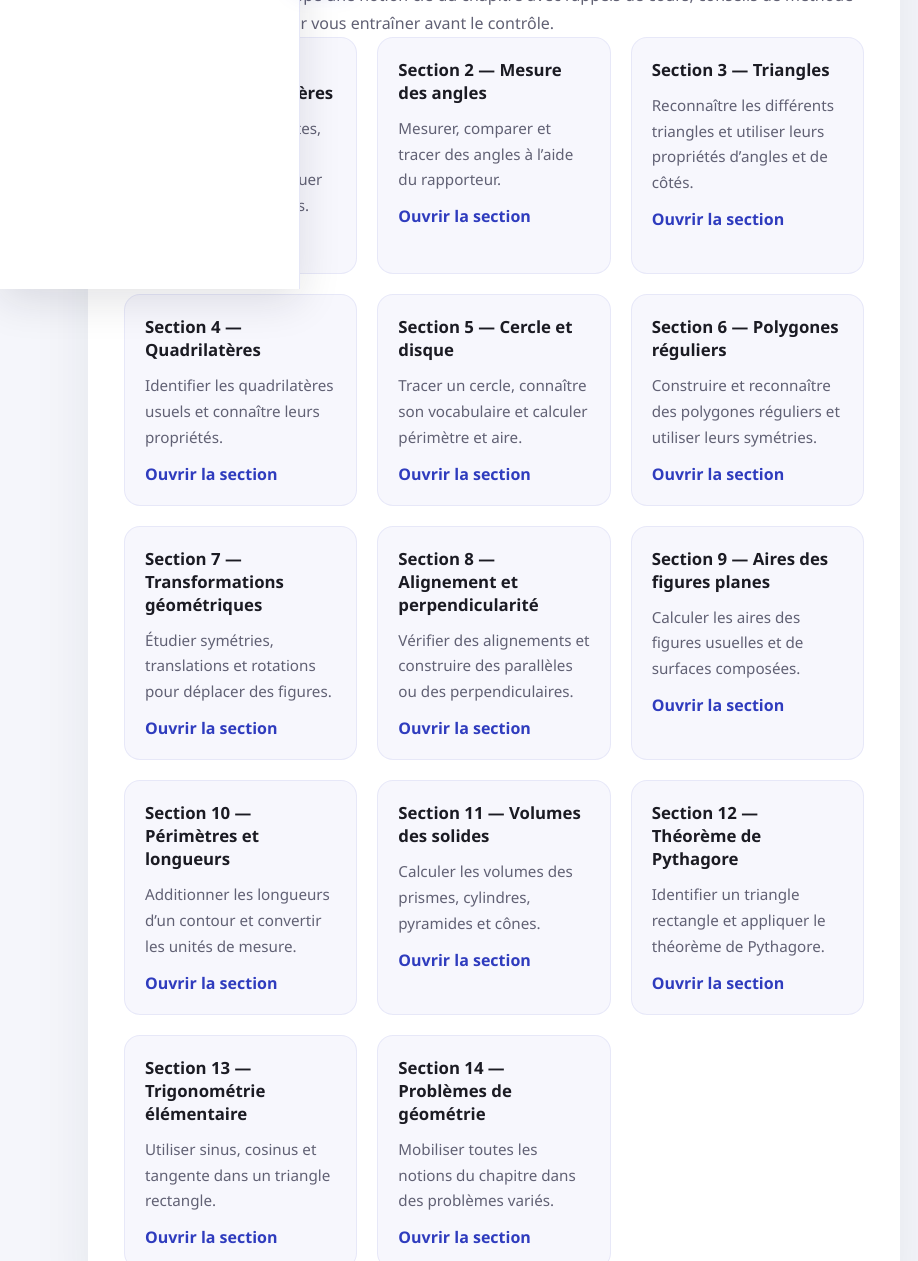
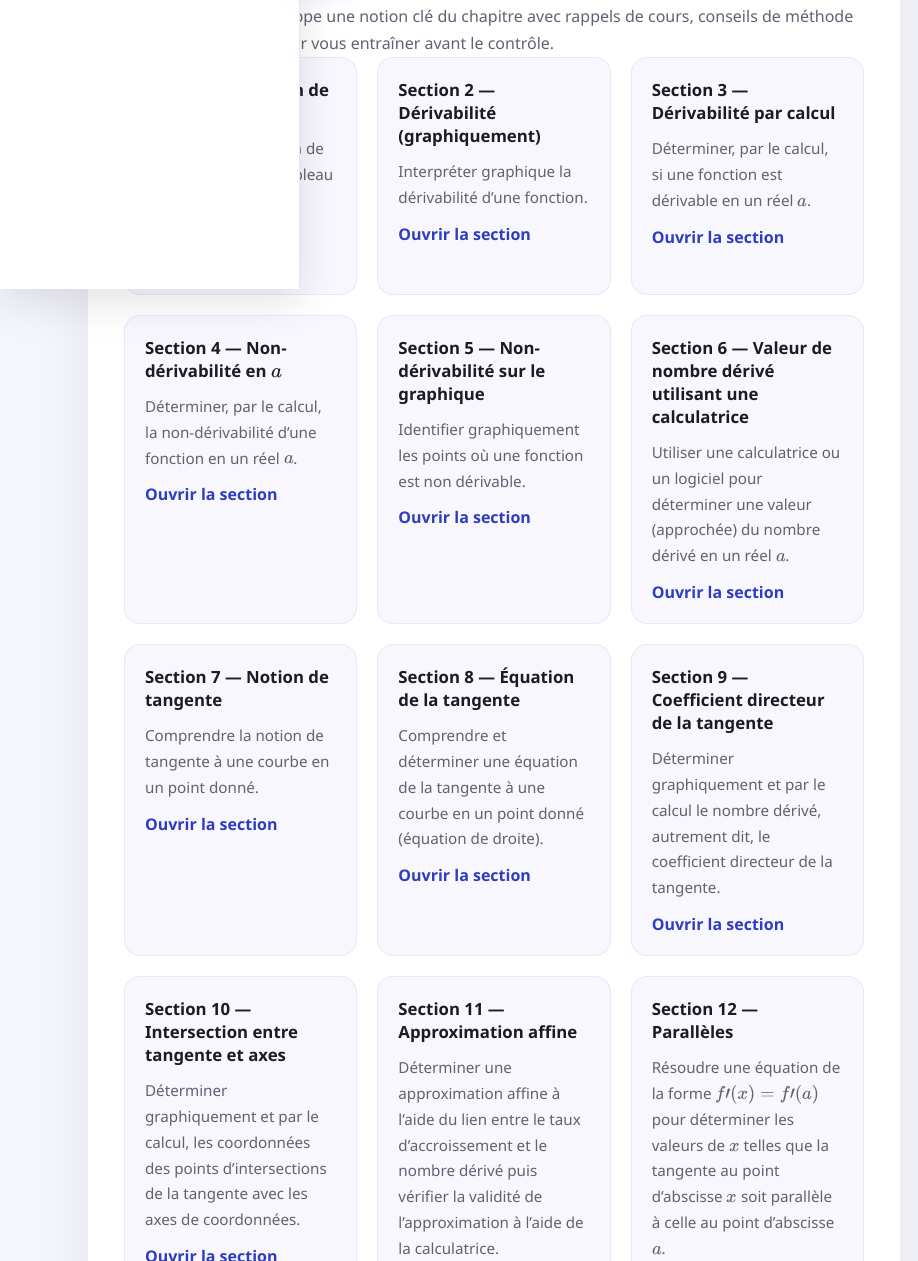
Before and after one commit to Fwaaai/mathsejm, a plain HTML site: page chapters/chapitre-2/index.html in a window 1280 px wide. Shown: the part 511-1772 px from the top of the page, without its empty margins (0-918 px from the left). Drawn offline with nearby package versions, Linux system fonts and the light colour scheme.

Commit message:
modified:   chapters/chapitre-2/index.html

```diff
--- a/chapters/chapitre-2/index.html
+++ b/chapters/chapitre-2/index.html
@@ -4,6 +4,25 @@
     <meta charset="UTF-8" />
     <meta name="viewport" content="width=device-width, initial-scale=1" />
     <title>Chapitre 2 | Révisions Mathématiques</title>
+    <script>
+      window.MathJax = {
+        tex: {
+          inlineMath: [
+            ["$", "$"],
+            ["\\(", "\\)"],
+          ],
+          displayMath: [
+            ["$$", "$$"],
+            ["\\[", "\\]"],
+          ],
+        },
+        svg: { fontCache: "global" },
+      };
+    </script>
+    <script
+      src="https://cdn.jsdelivr.net/npm/mathjax@3/es5/tex-svg.js"
+      async
+    ></script>
     <link rel="stylesheet" href="../../assets/css/styles.css" />
   </head>
   <body>
@@ -19,7 +38,7 @@
               <span class="sidebar__hint">Maintenez le survol pour choisir une section</span>
             </a>
             <a class="sidebar__link sidebar__link--chapter" data-nav-target="chapter-2" href="#">
-              Chapitre 2 &mdash; Géométrie et mesures
+              Chapitre 2 &mdash; Notion de dérivée et équation de la tangente
               <span class="sidebar__hint">Maintenez le survol pour choisir une section</span>
             </a>
           </nav>
@@ -30,8 +49,8 @@
       <main class="main">
         <header class="intro">
           <p class="intro__eyebrow">Chapitre&nbsp;2</p>
-          <h1 class="intro__title">Géométrie et mesures</h1>
-          <p class="intro__lead">Retrouvez ici les 14 sections du chapitre consacré aux figures planes et aux solides. Chaque fiche rappelle les méthodes essentielles et propose des entraînements ciblés.</p>
+          <h1 class="intro__title">Notion de dérivée et équation de la tangente</h1>
+          <p class="intro__lead">Retrouvez ici les 14 sections pour le second chapitre.</p>
           <nav class="breadcrumb" aria-label="Fil d’Ariane">
             <a href="../../index.html">Accueil</a>
             <span class="breadcrumb__separator" aria-hidden="true">›</span>
@@ -44,73 +63,73 @@
           <p>Chaque section développe une notion clé du chapitre avec rappels de cours, conseils de méthode et idées d’exercices pour vous entraîner avant le contrôle.</p>
           <ul class="section-grid">
             <li class="section-card">
-              <h3 class="section-card__title">Section 1 &mdash; Vocabulaire et repères</h3>
-              <p class="section-card__description">Identifier points, droites, segments et repères orthonormés pour situer précisément les objets.</p>
+              <h3 class="section-card__title">Section 1 &mdash; Notion de limite</h3>
+              <p class="section-card__description">Comprendre la notion de limite à partir d’un tableau de valeurs ou d’un graphique.</p>
               <a class="section-card__link" href="sections/section-01.html">Ouvrir la section</a>
             </li>
             <li class="section-card">
-              <h3 class="section-card__title">Section 2 &mdash; Mesure des angles</h3>
-              <p class="section-card__description">Mesurer, comparer et tracer des angles à l’aide du rapporteur.</p>
+              <h3 class="section-card__title">Section 2 &mdash; Dérivabilité (graphiquement)</h3>
+              <p class="section-card__description">Interpréter graphique la dérivabilité d’une fonction.</p>
               <a class="section-card__link" href="sections/section-02.html">Ouvrir la section</a>
             </li>
             <li class="section-card">
-              <h3 class="section-card__title">Section 3 &mdash; Triangles</h3>
-              <p class="section-card__description">Reconnaître les différents triangles et utiliser leurs propriétés d’angles et de côtés.</p>
+              <h3 class="section-card__title">Section 3 &mdash; Dérivabilité par calcul</h3>
+              <p class="section-card__description">Déterminer, par le calcul, si une fonction est dérivable en un réel $a$.</p>
               <a class="section-card__link" href="sections/section-03.html">Ouvrir la section</a>
             </li>
             <li class="section-card">
-              <h3 class="section-card__title">Section 4 &mdash; Quadrilatères</h3>
-              <p class="section-card__description">Identifier les quadrilatères usuels et connaître leurs propriétés.</p>
+              <h3 class="section-card__title">Section 4 &mdash; Non-dérivabilité en $a$</h3>
+              <p class="section-card__description">Déterminer, par le calcul, la non-dérivabilité d’une fonction en un réel $a$.</p>
               <a class="section-card__link" href="sections/section-04.html">Ouvrir la section</a>
             </li>
             <li class="section-card">
-              <h3 class="section-card__title">Section 5 &mdash; Cercle et disque</h3>
-              <p class="section-card__description">Tracer un cercle, connaître son vocabulaire et calculer périmètre et aire.</p>
+              <h3 class="section-card__title">Section 5 &mdash; Non-dérivabilité sur le graphique</h3>
+              <p class="section-card__description">Identifier graphiquement les points où une fonction est non dérivable.</p>
               <a class="section-card__link" href="sections/section-05.html">Ouvrir la section</a>
             </li>
             <li class="section-card">
-              <h3 class="section-card__title">Section 6 &mdash; Polygones réguliers</h3>
-              <p class="section-card__description">Construire et reconnaître des polygones réguliers et utiliser leurs symétries.</p>
+              <h3 class="section-card__title">Section 6 &mdash; Valeur de nombre dérivé utilisant une calculatrice</h3>
+              <p class="section-card__description">Utiliser une calculatrice ou un logiciel pour déterminer une valeur (approchée) du nombre dérivé en un réel $a$.</p>
               <a class="section-card__link" href="sections/section-06.html">Ouvrir la section</a>
             </li>
             <li class="section-card">
-              <h3 class="section-card__title">Section 7 &mdash; Transformations géométriques</h3>
-              <p class="section-card__description">Étudier symétries, translations et rotations pour déplacer des figures.</p>
+              <h3 class="section-card__title">Section 7 &mdash; Notion de tangente</h3>
+              <p class="section-card__description">Comprendre la notion de tangente à une courbe en un point donné.</p>
               <a class="section-card__link" href="sections/section-07.html">Ouvrir la section</a>
             </li>
             <li class="section-card">
-              <h3 class="section-card__title">Section 8 &mdash; Alignement et perpendicularité</h3>
-              <p class="section-card__description">Vérifier des alignements et construire des parallèles ou des perpendiculaires.</p>
+              <h3 class="section-card__title">Section 8 &mdash; Équation de la tangente</h3>
+              <p class="section-card__description">Comprendre et déterminer une équation de la tangente à une courbe en un point donné (équation de droite).</p>
               <a class="section-card__link" href="sections/section-08.html">Ouvrir la section</a>
             </li>
             <li class="section-card">
-              <h3 class="section-card__title">Section 9 &mdash; Aires des figures planes</h3>
-              <p class="section-card__description">Calculer les aires des figures usuelles et de surfaces composées.</p>
+              <h3 class="section-card__title">Section 9 &mdash; Coefficient directeur de la tangente</h3>
+              <p class="section-card__description">Déterminer graphiquement et par le calcul le nombre dérivé, autrement dit, le coefficient directeur de la tangente.</p>
               <a class="section-card__link" href="sections/section-09.html">Ouvrir la section</a>
             </li>
             <li class="section-card">
-              <h3 class="section-card__title">Section 10 &mdash; Périmètres et longueurs</h3>
-              <p class="section-card__description">Additionner les longueurs d’un contour et convertir les unités de mesure.</p>
+              <h3 class="section-card__title">Section 10 &mdash; Intersection entre tangente et axes</h3>
+              <p class="section-card__description">Déterminer graphiquement et par le calcul, les coordonnées des points d’intersections de la tangente avec les axes de coordonnées.</p>
               <a class="section-card__link" href="sections/section-10.html">Ouvrir la section</a>
             </li>
             <li class="section-card">
-              <h3 class="section-card__title">Section 11 &mdash; Volumes des solides</h3>
-              <p class="section-card__description">Calculer les volumes des prismes, cylindres, pyramides et cônes.</p>
+              <h3 class="section-card__title">Section 11 &mdash; Approximation affine</h3>
+              <p class="section-card__description">Déterminer une approximation affine à l’aide du lien entre le taux d’accroissement et le nombre dérivé puis vérifier la validité de l’approximation à l’aide de la calculatrice.</p>
               <a class="section-card__link" href="sections/section-11.html">Ouvrir la section</a>
             </li>
             <li class="section-card">
-              <h3 class="section-card__title">Section 12 &mdash; Théorème de Pythagore</h3>
-              <p class="section-card__description">Identifier un triangle rectangle et appliquer le théorème de Pythagore.</p>
+              <h3 class="section-card__title">Section 12 &mdash; Parallèles</h3>
+              <p class="section-card__description">Résoudre une équation de la forme $f′(x) = f′(a)$ pour déterminer les valeurs de $x$ telles que la tangente au point d’abscisse $x$ soit parallèle à celle au point d’abscisse $a$.</p>
               <a class="section-card__link" href="sections/section-12.html">Ouvrir la section</a>
             </li>
             <li class="section-card">
-              <h3 class="section-card__title">Section 13 &mdash; Trigonométrie élémentaire</h3>
-              <p class="section-card__description">Utiliser sinus, cosinus et tangente dans un triangle rectangle.</p>
+              <h3 class="section-card__title">Section 13 &mdash; Résoudre l'équation $f'(x) = 0$</h3>
+              <p class="section-card__description">Résoudre graphiquement ou par le calcul l’équation $f′(x) = 0$ puis interpréter graphiquement le résultat.</p>
               <a class="section-card__link" href="sections/section-13.html">Ouvrir la section</a>
             </li>
             <li class="section-card">
-              <h3 class="section-card__title">Section 14 &mdash; Problèmes de géométrie</h3>
-              <p class="section-card__description">Mobiliser toutes les notions du chapitre dans des problèmes variés.</p>
+              <h3 class="section-card__title">Section 14 &mdash; Tangentes passant par l'origine</h3>
+              <p class="section-card__description">Résoudre l’équation $−af′(a) + f(a) = 0$ d’inconnue a pour trouver le(s) réel(s) a en lesquels la tangente au point d’abscisse a passe par l’origine du repère.</p>
               <a class="section-card__link" href="sections/section-14.html">Ouvrir la section</a>
             </li>
           </ul>
```
